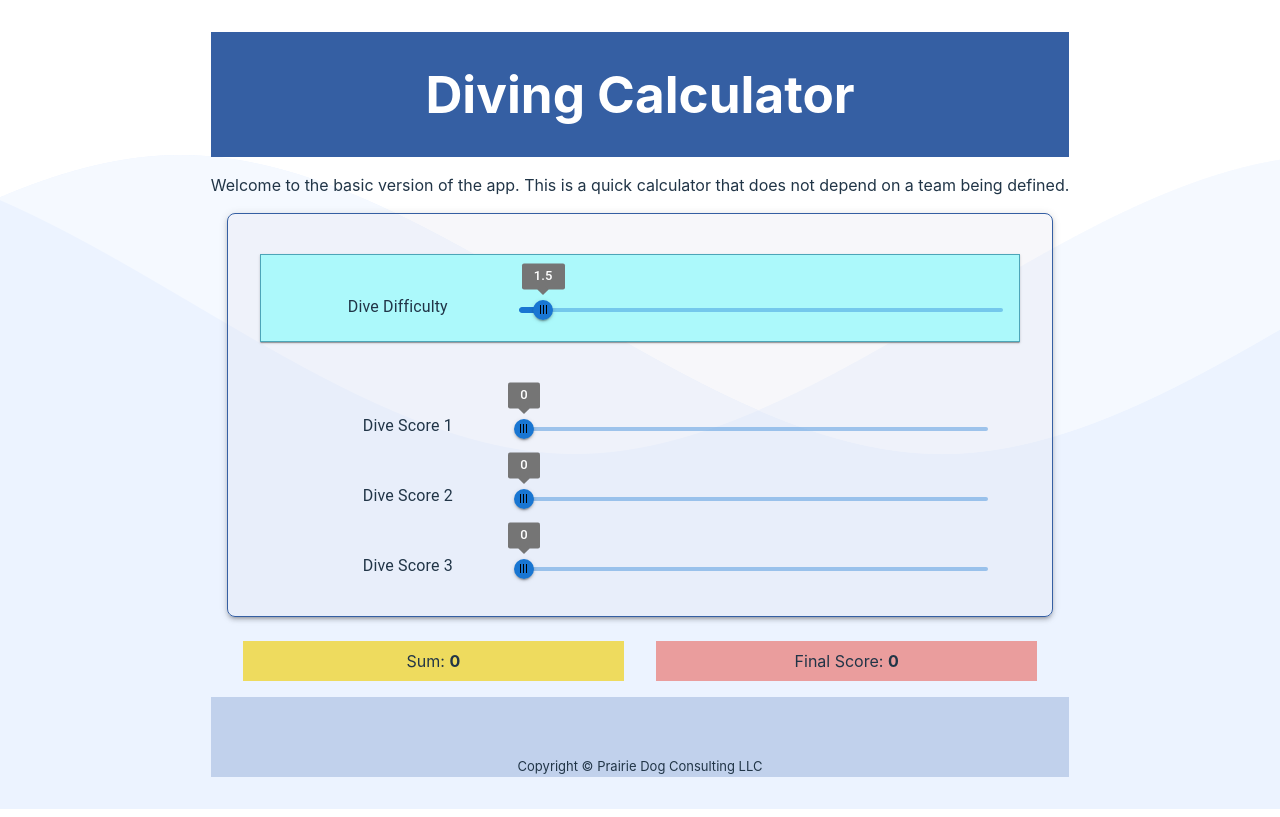
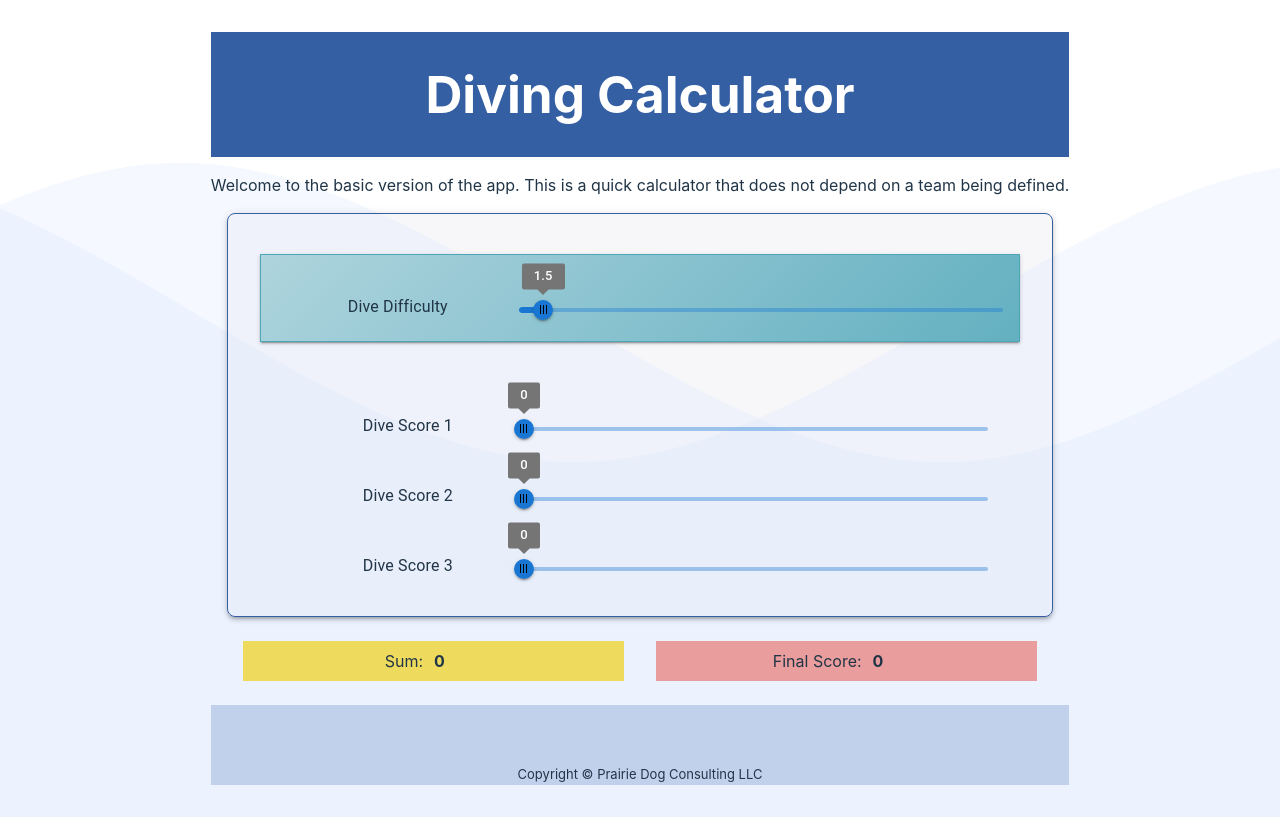
Before and after one commit to ballistic101/diving-calculator, a React (Vite) app: page /basic in a window 1280 px wide. Built offline with nearby package versions, Linux system fonts and the light colour scheme.

Commit message:
Adding a gradient and fixing summary value display

```diff
--- a/src/components/DiveDifficulty.tsx
+++ b/src/components/DiveDifficulty.tsx
@@ -27,10 +27,10 @@ function DiveDifficulty({value, onChange}: Props) {
         pr: 2,
         pt: 5,
         pb: 2,
-        bgcolor: '#acf9fb',
         border: 1,
-        boxShadow: 1,
-        borderColor: 'rgb(77, 165, 184)'
+        boxShadow: 2,
+        borderColor: 'rgb(77, 165, 184)',
+        background: 'linear-gradient(-45deg, rgb(99, 176, 193), rgb(174, 212, 221))'
     } as const;
 
     return (
--- a/src/routes/basic/Basic.css
+++ b/src/routes/basic/Basic.css
@@ -48,3 +48,12 @@
 #dive-score-2 {
     color: rgb(114, 106, 15);
 }
+
+.dive-value {
+    display: inline-block;
+    font-weight: bold;
+    font-size:medium;
+    width: 3rem;
+    text-align: left;
+    margin-left: 0.4rem;
+}
--- a/src/routes/basic/Basic.tsx
+++ b/src/routes/basic/Basic.tsx
@@ -17,6 +17,7 @@ function Basic() {
         display: "grid",
         gridTemplateColumns: 'repeat(2, 1fr)',
         m: 2,
+        mb: 3,
         pl: 2,
         pr: 2,
         pt: 1
@@ -49,8 +50,8 @@ function Basic() {
         </div>
         <Dive id="1" dive={diveStats} onChange={setStats} />
         <Box sx={DiveBoxScoreStyle}>
-            <Box sx={DiveSumStyle}>Sum: <b>{diveStats.sum}</b></Box>
-            <Box sx={DiveFinalStyle}>Final Score: <b>{finalRounded}</b></Box>
+            <Box sx={DiveSumStyle}>Sum: <span className="dive-value">{diveStats.sum}</span></Box>
+            <Box sx={DiveFinalStyle}>Final Score: <span className="dive-value">{finalRounded}</span></Box>
         </Box>
         </>
     );
```
